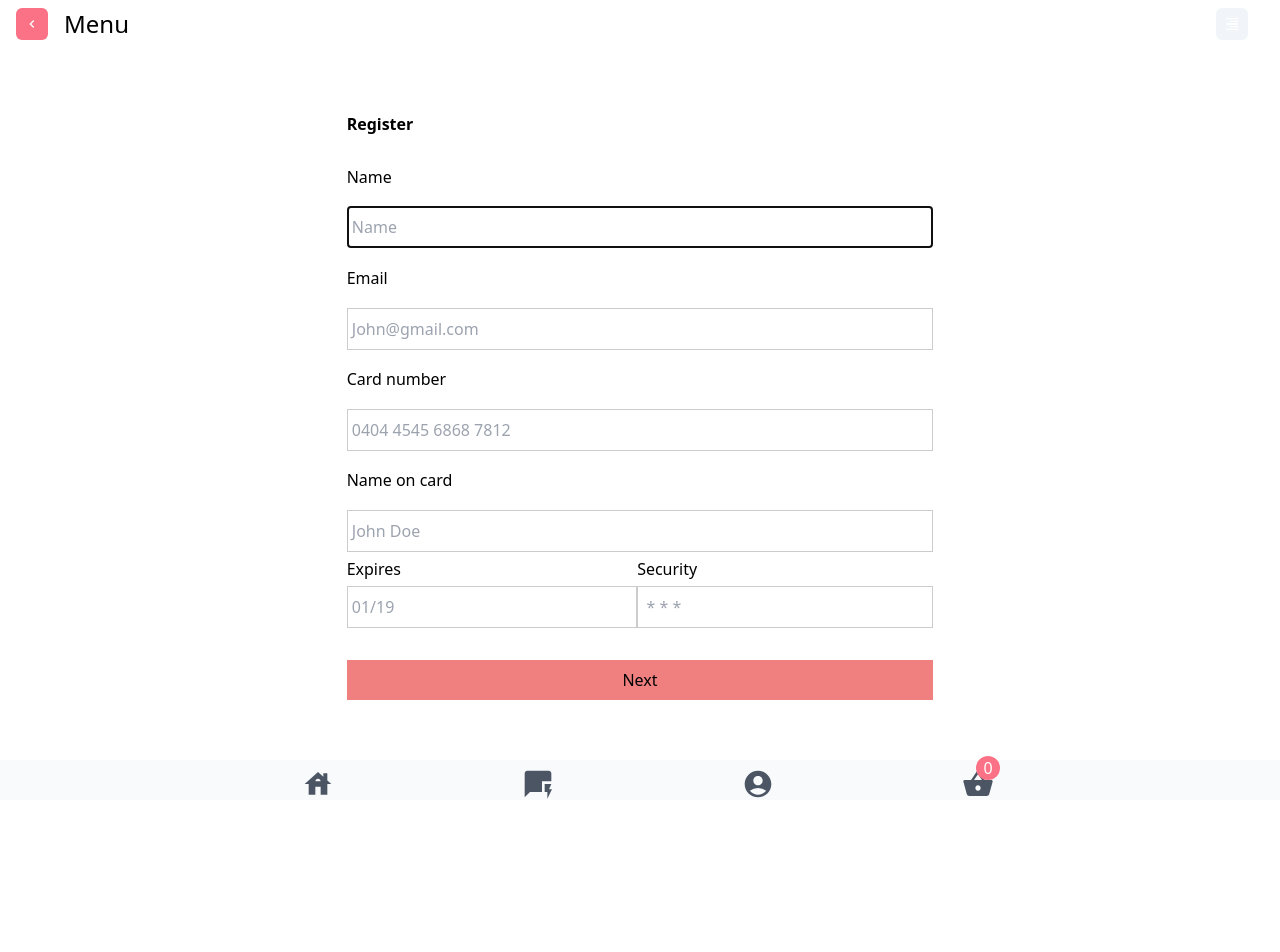
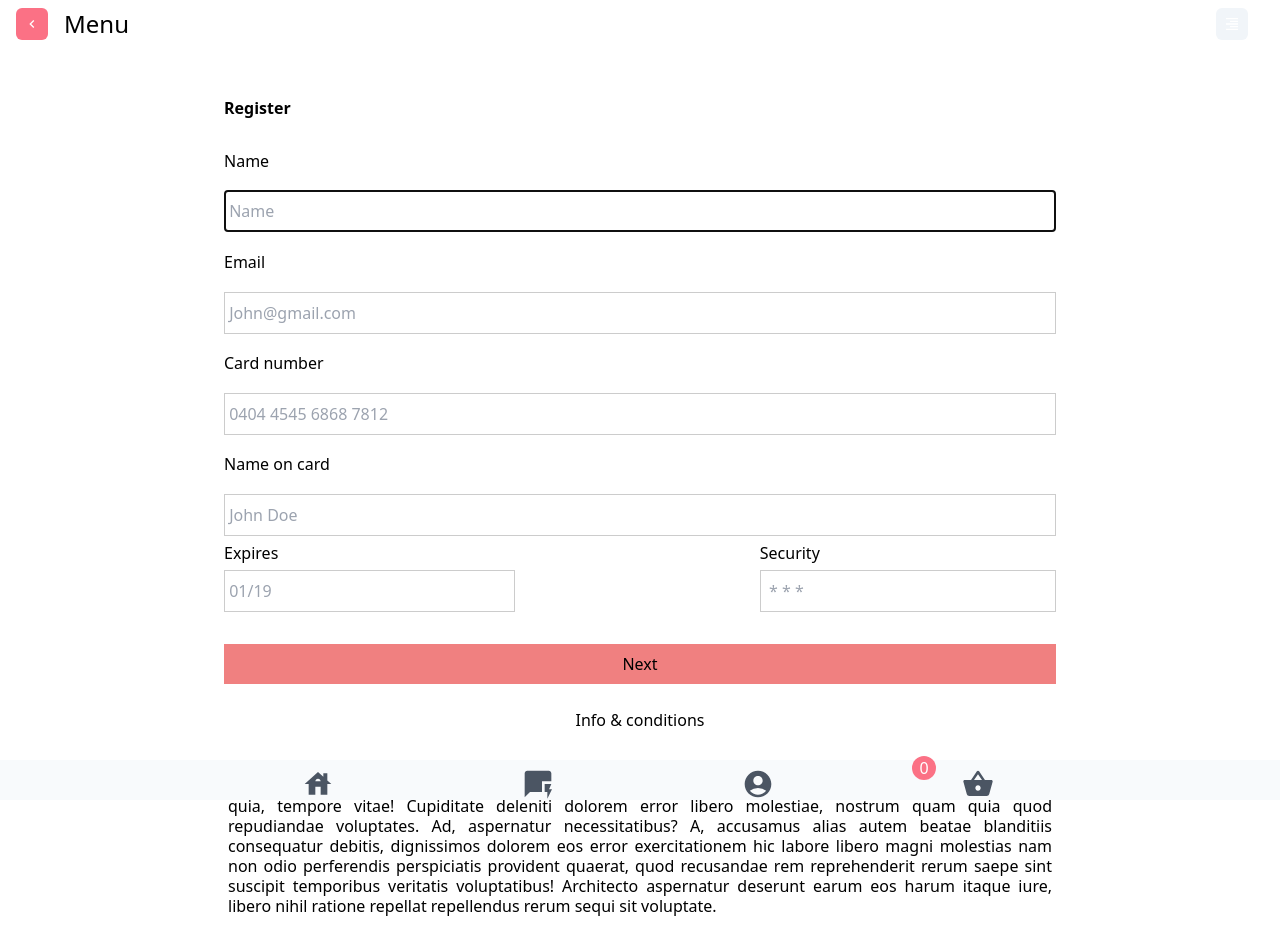
Before and after one commit to dornescum/tailwind-CateringMenu, a Next.js app: page /login in a window 1280 px wide. Shown: the top 952 px of the page. Before the commit the page ends 804 px from the top, so only its background shows below. Built offline with nearby package versions, Linux system fonts and the light colour scheme; a web font is replaced by a local one.

Commit message:
footer desktop

```diff
--- a/components/UI/TheFooter.js
+++ b/components/UI/TheFooter.js
@@ -1,5 +1,5 @@
 import React, {useContext, useState} from 'react';
-import { MdAccountCircle, MdQuickreply, MdShoppingBasket, MdHouse } from "react-icons/md";
+import {MdAccountCircle, MdQuickreply, MdShoppingBasket, MdHouse} from "react-icons/md";
 import Link from "next/link";
 import {ValueContext} from "../../context/ValueContext";
 import ProductsCart from "../ProductsCart/ProductsCart";
@@ -7,58 +7,55 @@ import ProductsCart from "../ProductsCart/ProductsCart";
 const TheFooter = () => {
 
 	const {initialValue, setInitialValue} = useContext(ValueContext);
-	const [showCart, setShowCart]=useState(false);
-	const handleCartInfo =()=>{
-		setShowCart(!showCart)
-	}
+	const [showCart, setShowCart] = useState(false);
+	const handleCartInfo = () => {
+		setShowCart(!showCart);
+	};
 
 
 	return (
-		<div className='flex items-center sticky
-		 bottom-0 left-0 bg-slate-50 absolute z-10'>
+		<div className="flex items-center sticky bottom-0 left-0 bg-slate-50 absolute z-10">
 
-			<ul className='flex flex-1 pl-4 relative mx-2 md:mx-48 pt-2' >
-				<li className='basis-1/3 cursor-pointer '>
+			<ul className="flex flex-1 pl-4 relative mx-2 md:mx-48 pt-2">
+				<li className="basis-1/3 cursor-pointer ">
 					<Link href="/">
 						<a>
-							<div className='flex justify-center items-center'>
-								<button className=''>
-									<MdHouse className='h-8 w-8 text-gray-600'/>
+							<div className="flex justify-center items-center">
+								<button className="">
+									<MdHouse className="h-8 w-8 text-gray-600"/>
 								</button>
 							</div>
 						</a>
 					</Link>
 				</li>
-
-				<li className='basis-1/3 cursor-pointer'>
+				<li className="basis-1/3 cursor-pointer">
 					<Link href="/login">
 						<a>
-							<div className='flex justify-center items-center'>
-								<button className=''>
-									<MdQuickreply className='h-8 w-8 text-gray-600'/>
-								</button>
-							</div>
-
-						</a>
-					</Link>
-				</li>
-				<li className='basis-1/3 cursor-pointer'>
-					<Link href="/login">
-						<a className='mx-auto'>
-							<div className='flex items-center justify-center'>
-								<button className=''>
-									<MdAccountCircle className='h-8 w-8 text-gray-600'/>
+							<div className="flex justify-center items-center">
+								<button className="">
+									<MdQuickreply className="h-8 w-8 text-gray-600"/>
 								</button>
 							</div>
 						</a>
 					</Link>
 				</li>
-				<li className='basis-1/3 cursor-pointer' onClick={handleCartInfo}>
-					<div className='flex items-center justify-center'>
-						<MdShoppingBasket className='h-8 w-8 text-gray-600'/>
-						<span className='bg-primary text-white rounded-full absolute bottom-5
-						right-4 md:right-6 lg:right-14 xl:right-20 xl:mr-2 h-6 w-6 flex justify-center items-center'>{initialValue}</span>
-						{showCart && <ProductsCart />}
+				<li className="basis-1/3 cursor-pointer">
+					<Link href="/login">
+						<a className="mx-auto">
+							<div className="flex items-center justify-center">
+								<button className="">
+									<MdAccountCircle className="h-8 w-8 text-gray-600"/>
+								</button>
+							</div>
+						</a>
+					</Link>
+				</li>
+				<li className="basis-1/3 cursor-pointer" onClick={handleCartInfo}>
+					<div className="flex items-center justify-center">
+						<MdShoppingBasket className="h-8 w-8 text-gray-600"/>
+						<span className="bg-primary text-white rounded-full absolute bottom-5
+						right-4 md:right-6 lg:right-14 xl:right-36 xl:mr-2 h-6 w-6 flex justify-center items-center">{initialValue}</span>
+						{showCart && <ProductsCart/>}
 					</div>
 				</li>
 			</ul>
--- a/pages/login/index.js
+++ b/pages/login/index.js
@@ -32,8 +32,8 @@ const Index = () => {
 					<label htmlFor="card-name">Name on card</label>
 					<input type="text" id="card-name" placeholder=" John Doe" required/>
 
-					<div className='flex justify-between'>
-						<div >
+					<div className='flex flex-col md:flex-row md:justify-between'>
+						<div>
 							<label htmlFor="expires">Expires</label>
 							<input type="password" id="expires" placeholder=" 01/19" required/>
 						</div>
@@ -47,15 +47,26 @@ const Index = () => {
 					<button className="btn-login">
 						Next
 					</button>
-					{/*{message && <div>*/}
-					{/*	<p className='bg-green-200 pl-4'>*/}
-					{/*		Dont t be stupid !*/}
-					{/*	</p>*/}
-					{/*	<div className='my-4 py-4 pl-4'>*/}
-					{/*		Never put your credit card info on a random site.*/}
-					{/*	</div>*/}
-					{/*</div>}*/}
+
+					<div className='mx-1'>
+						<div className='flex items-center justify-center flex-col text-justify'>
+							<h6 className='my-2'>Info & conditions</h6>
+							<p className='leading-tight my-4'>Lorem ipsum dolor sit amet, consectetur adipisicing elit. Debitis dolorum nobis possimus sequi.
+								Aliquam corporis esse harum maxime nobis placeat quasi ut voluptatibus? Aliquid autem corporis enim
+								fuga inventore quia, tempore vitae! Cupiditate deleniti dolorem error libero molestiae, nostrum quam
+								quia quod repudiandae voluptates. Ad, aspernatur necessitatibus? A, accusamus alias autem beatae
+								blanditiis consequatur debitis, dignissimos dolorem eos error exercitationem hic labore libero magni
+								molestias nam non odio perferendis perspiciatis provident quaerat, quod recusandae rem reprehenderit
+								rerum saepe sint suscipit temporibus veritatis voluptatibus! Architecto aspernatur deserunt earum
+								eos harum itaque iure, libero nihil ratione repellat repellendus rerum sequi sit voluptate.</p>
+						</div>
+					</div>
+
 				</form>
+
+
+
+
 			</div>
 
 
--- a/styles/login.css
+++ b/styles/login.css
@@ -9,7 +9,6 @@
     padding: 1rem;
     display: flex;
     flex-direction: column;
-
 
 }
 
@@ -43,3 +42,18 @@
     padding: .5rem 0;
     margin: 2rem 0 1rem 0;
 }
+@media screen and (min-width: 768px){
+    .form{
+        margin: 0 8rem;
+    }
+}
+@media screen and (min-width: 1024px){
+    .form{
+        margin: 0 12rem;
+    }
+}
+@media screen and (min-width: 1366px){
+    .form{
+        margin: 0 36rem;
+    }
+}
```
